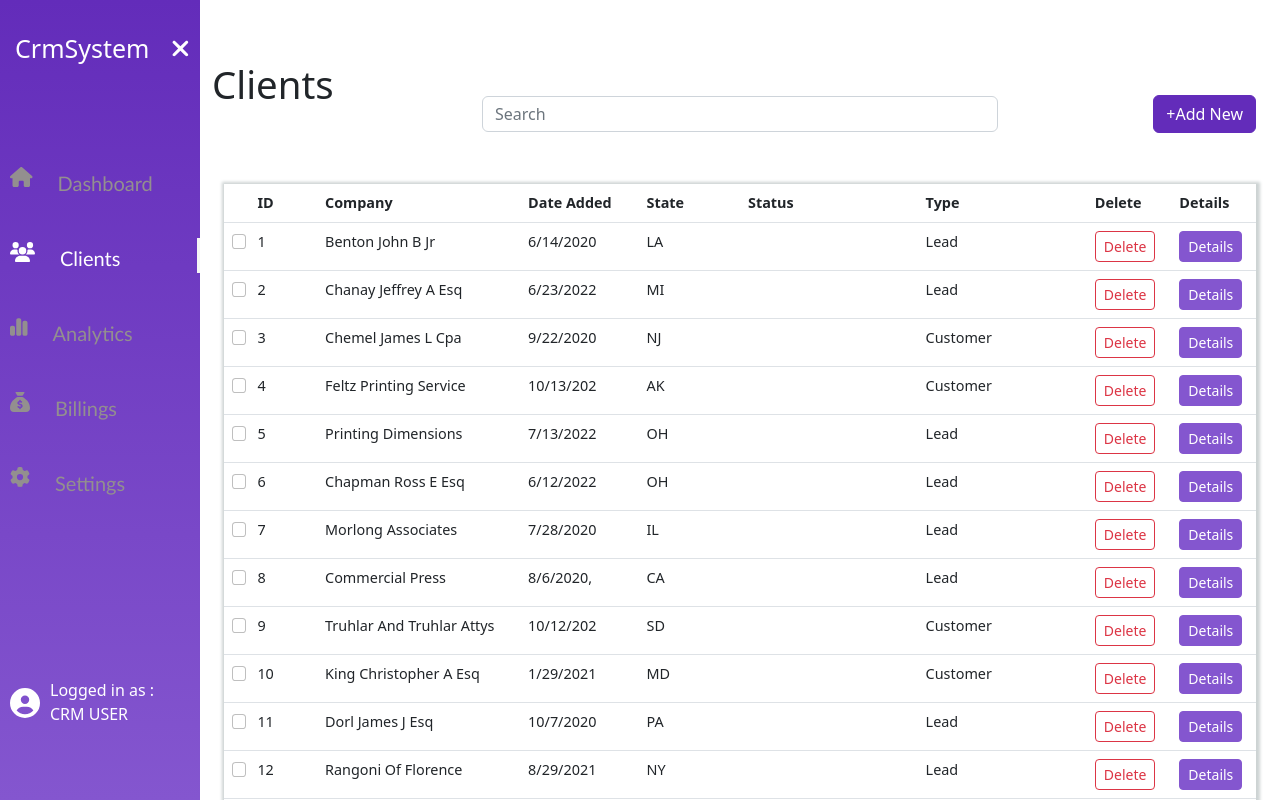
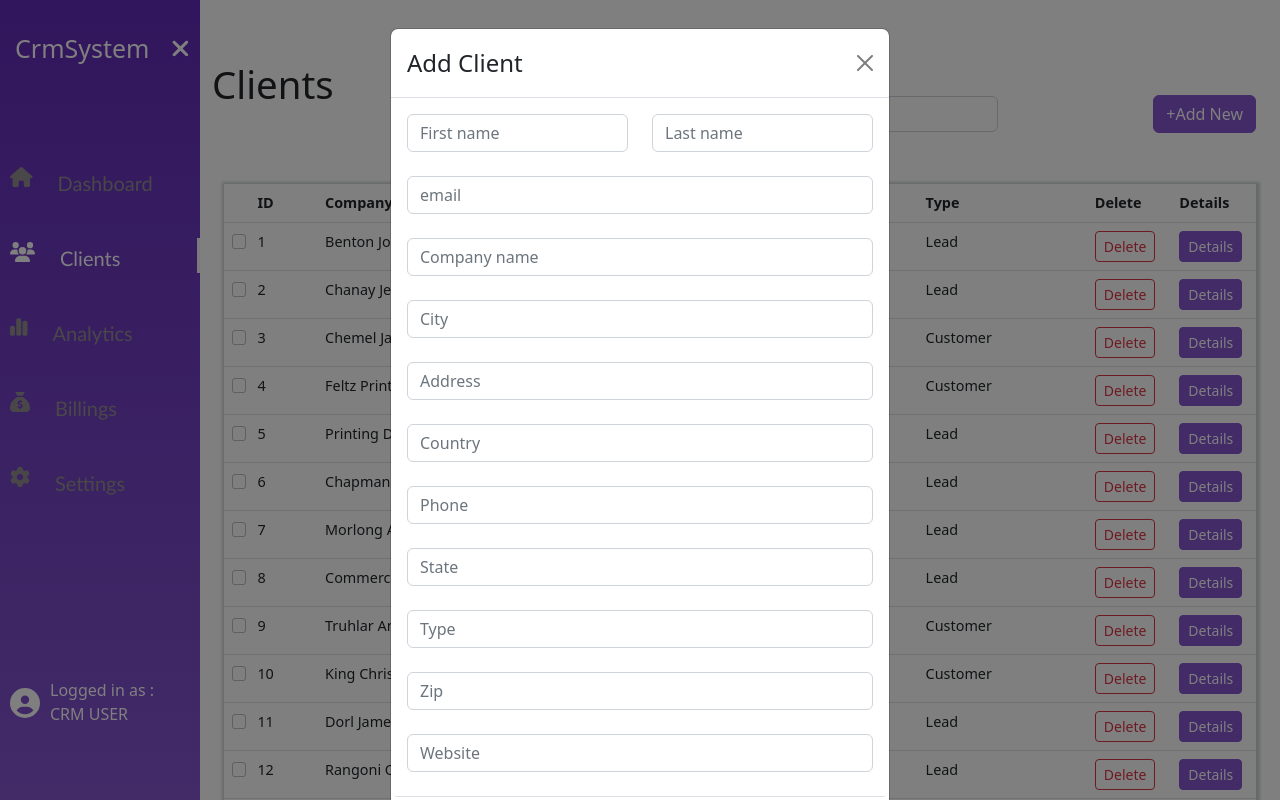
Before and after one commit to Fara7amad/crm-system, a React (Vite) app: page /clients in a window 1280 px wide. Both pictures are taken after a click on the button "+Add New". Shown: the top 800 px of the page. Built offline with nearby package versions, Linux system fonts and the light colour scheme.

Commit message:
Adding functionality

```diff
--- /dev/null
+++ b/src/components/client/ClientAdd.jsx
@@ -0,0 +1,27 @@
+
+import ClientForm from "./ClientForm";
+const ClientAdd = () => {
+
+  return (
+    <div>
+      <button type="button" className="btn btn-primary table-buttons" data-bs-toggle="modal" data-bs-target="#exampleModal">
+        +Add New
+      </button>
+      <div className="modal fade" id="exampleModal" tabindex="-1" aria-labelledby="exampleModalLabel" aria-hidden="true">
+        <div className="modal-dialog">
+          <div className="modal-content">
+            <div className="modal-header">
+              <h4 className="modal-title text-dark" id="exampleModalLabel">Add Client</h4>
+              <button type="button" className="btn-close" data-bs-dismiss="modal" aria-label="Close"></button>
+            </div>
+            <div className="modal-body">
+              <ClientForm />
+            </div>
+          </div>
+        </div>
+      </div>
+    </div>
+  );
+}
+
+export default ClientAdd;
--- /dev/null
+++ b/src/components/client/ClientForm.jsx
@@ -0,0 +1,108 @@
+import { useAddClient } from "@contexts/ClientsContext"
+import React, { useState } from 'react';
+function ClientForm() {
+
+  let addClient = useAddClient();
+  const handleSubmit = (client) => {
+    addClient(client)
+  };
+
+  const [client, setClient] = useState({
+    firstName: '',
+    lastName: '',
+    company: '',
+    address: '',
+    city: '',
+    phone: '',
+    county: '',
+    email: '',
+    type: '',
+    state: '',
+    zip: '',
+    website: '',
+  })
+  const onChange = (e) => {
+    const name = e.target.name;
+    const value = e.target.value;
+    setClient({
+      ...client, [name]: value
+    })
+  }
+
+  const onSubmit = (e) => {
+    e.preventDefault();
+    handleSubmit(client);
+    clearState();
+  }
+  const clearState = () => {
+    setClient({
+      firstName: '',
+      lastName: '',
+      company: '',
+      address: '',
+      city: '',
+      phone: '',
+      county: '',
+      email: '',
+      type: '',
+      state: '',
+      zip: '',
+      website: '',
+    });
+  }
+  return (
+    <form className="row g-4 " onSubmit={onSubmit}  >
+      <div className="col-md-6 position-relative">
+        <input type="text" className="form-control" name='firstName' onChange={onChange} value={client.firstName} placeholder='First name' required />
+      </div>
+      <div className="col-md-6 position-relative">
+        <input type="text" className="form-control" name='lastName' onChange={onChange} value={client.lastName} placeholder='Last name' required />
+      </div>
+      <div className="col-md-12 position-relative">
+        <input type="email" className="form-control" name='email' onChange={onChange} value={client.email} aria-describedby="validationTooltipUsernamePrepend" placeholder='email' required />
+
+      </div>
+      <div className="col-md-12 position-relative">
+        <input type="text" className="form-control" name='company' onChange={onChange} value={client.company} aria-describedby="validationTooltipUsernamePrepend" placeholder='Company name' required />
+      </div>
+      <div className="col-md-12 position-relative">
+        <input type="text" className="form-control" name='city' onChange={onChange} value={client.city} placeholder='City' required />
+      </div>
+      <div className="col-md-12 position-relative">
+        <input type="text" className="form-control" name='address' onChange={onChange} value={client.address} placeholder='Address' required />
+
+      </div>
+      <div className="col-md-12 position-relative">
+        <input type="text" className="form-control" name='county' onChange={onChange} value={client.county} placeholder='Country' required />
+
+      </div>
+      <div className="col-md-12 position-relative">
+        <input type="number" className="form-control" name='phone' onChange={onChange} value={client.phone} placeholder='Phone' required />
+
+      </div>
+      <div className="col-md-12 position-relative">
+        <input type="text" className="form-control" name='state' onChange={onChange} value={client.state} placeholder='State' required />
+      </div>
+      <div className="col-md-12 position-relative">
+        <input type="text" className="form-control" name='type' onChange={onChange} value={client.type} placeholder='Type' required />
+      </div>
+
+      <div className="col-md-12 position-relative">
+        <input type="number" className="form-control" name='zip' onChange={onChange} value={client.zip} placeholder='Zip' required />
+      </div>
+      <div className="col-md-12 position-relative">
+        <input type="url" className="form-control" name='website' onChange={onChange} value={client.website} placeholder='Website' required />
+      </div>
+      <div className="col-12 modal-footer">
+        <div>
+          <button type="submit" className="btn btn-primary form-button"  >Submit</button>
+
+        </div>
+        <button type="button" className="btn btn-secondary" data-bs-dismiss="modal">Close</button>
+      </div>
+    </form>
+  );
+}
+
+
+export default ClientForm;
--- a/src/components/client/DataTable.css
+++ b/src/components/client/DataTable.css
@@ -78,6 +78,26 @@
 }
 
 .table-buttons:focus {
+  background-color: #632cba !important;
+  border-color: #632cba !important;
+}
+
+.form-button {
+  background-color: #8456cf !important;
+  border-color: #8456cf !important;
+}
+
+.form-button:hover {
+  background-color: #632cba !important;
+  border-color: #632cba !important;
+}
+
+.form-button:active {
+  background-color: #632cba !important;
+  border-color: #632cba !important;
+}
+
+.form-button:focus {
   background-color: #632cba !important;
   border-color: #632cba !important;
 }
--- a/src/components/client/DataTable.jsx
+++ b/src/components/client/DataTable.jsx
@@ -1,10 +1,9 @@
 import "bootstrap/dist/css/bootstrap.min.css";
 import "./DataTable.css";
 import Table from "react-bootstrap/Table";
-import Button from "react-bootstrap/Button";
-import Dropdown from 'react-bootstrap/Dropdown';
 import TablePagination from "./TablePagination";
 import Form from 'react-bootstrap/Form';
+import ClientAdd from './ClientAdd'
 
 // ? install React Pagination using
 // ? npm i react-paginate
@@ -36,7 +35,7 @@ const DataTable = (props) => {
           <div className="header-client">
           </div>
           <div className="button-holder">
-            <Button variant="primary" className="table-buttons">+Add New</Button>
+            <ClientAdd/>
           </div>
           <Form.Control
             type="text"
```
